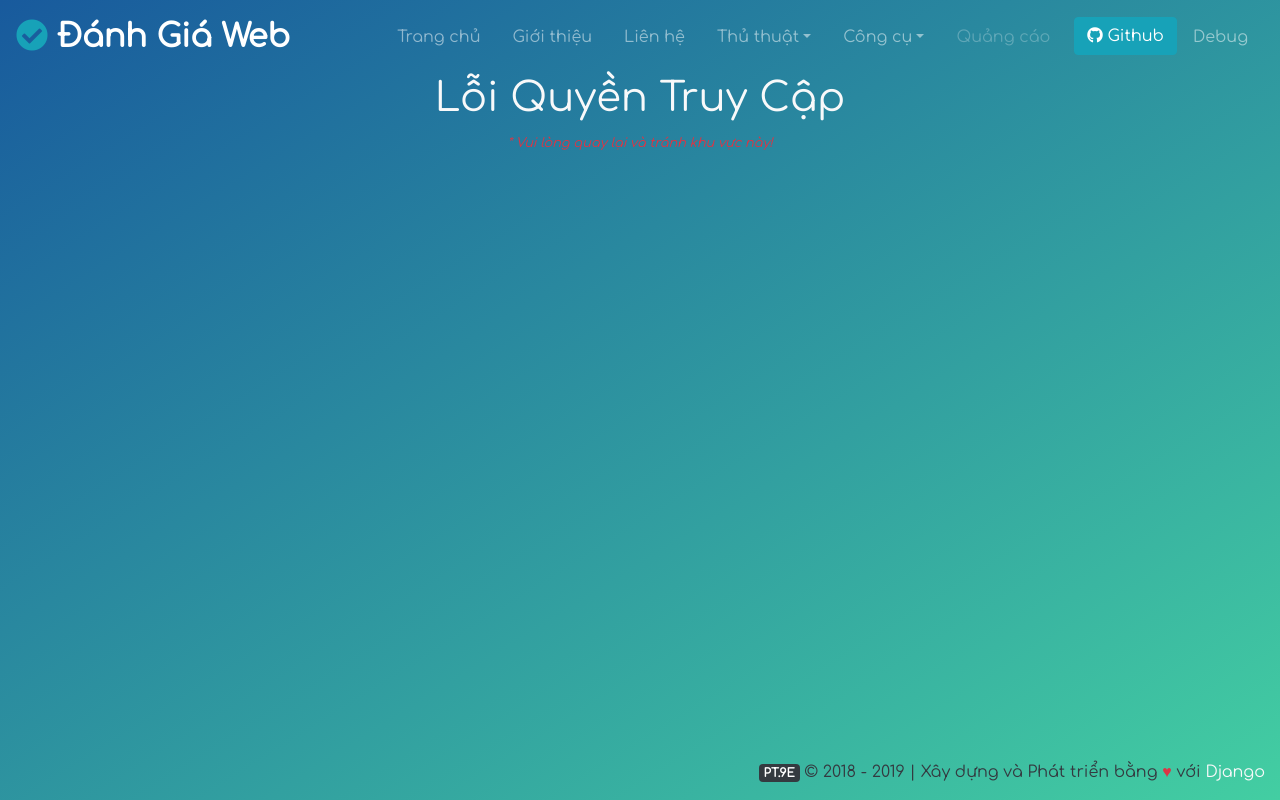
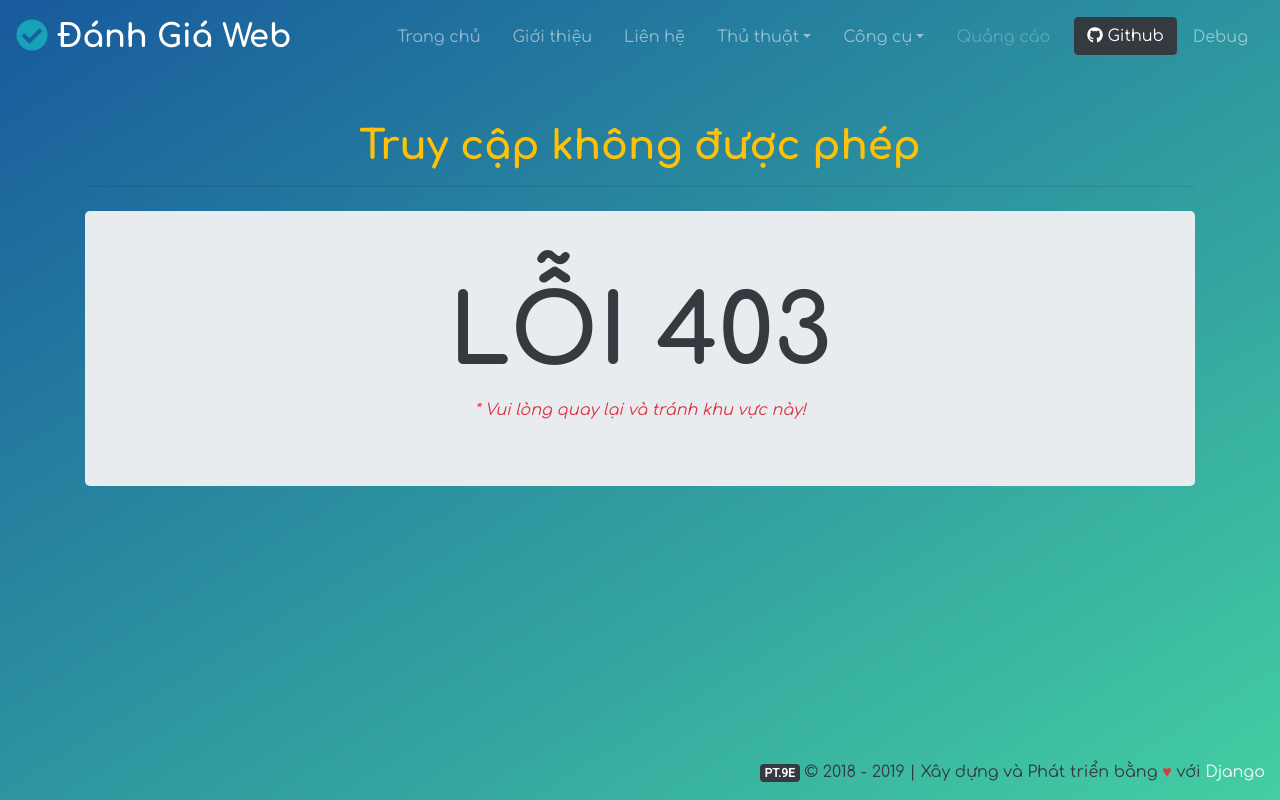
Before and after one commit to thinh9e/web-checker, a Django app: template templates/errview/403.html in a window 1280 px wide. Run offline with Django 3.2, Linux system fonts and the light colour scheme; the template is opened without the code that fills it, so the values that code supplies are empty; some libraries are stand-ins or nearby versions.

Commit message:
update theme

```diff
--- a/src/static/css/style.css
+++ b/src/static/css/style.css
@@ -1,4 +1,4 @@
-@import url('https://fonts.googleapis.com/css?family=Comfortaa|Roboto');
+@import url('https://fonts.googleapis.com/css?family=Comfortaa:400,700|Roboto');
 body {
     background: #185a9d linear-gradient(to bottom right, #185a9d, #43cea2) fixed;
     font-family: 'Comfortaa', sans-serif;
@@ -8,6 +8,12 @@ main {
 }
 table {
     min-width: 50rem;
+}
+.nav-item {
+    margin: 0 .5rem;
+}
+.navbar-brand {
+    font-size: 2rem;
 }
 #backTop {
     bottom: 3rem;
@@ -22,11 +28,8 @@ table {
 #backTop:hover {
     color: #111;
 }
-.nav-item {
-    margin: 0 .5rem;
-}
-.navbar-brand {
-    font-size: 2rem;
+#copyright {
+    font-family: 'Roboto';
 }
 #submit {
     border-radius: 0 50rem 50rem 0;
--- a/templates/base.html
+++ b/templates/base.html
@@ -45,7 +45,7 @@
                         </div>
                     </li>
                     <li class="nav-item"><a href="/" class="nav-link disabled">Quảng cáo</a></li>
-                    <li class="nav-item mr-0"><a href="https://github.com/pythinh/check-seo" class="btn btn-info" target="_blank"><i class="fab fa-github"></i> Github</a></li>
+                    <li class="nav-item mr-0"><a href="https://github.com/pythinh/check-seo" class="btn btn-dark" target="_blank"><i class="fab fa-github"></i> Github</a></li>
                     <li class="nav-item">
                         <a href='javascript:/* debug.css | MIT License | zaydek.github.com/debug.css */ if (!("is_debugging" in window)) { is_debugging = false; var debug_el = document.createElement("style"); debug_el.append(document.createTextNode(`*:not(path):not(g) { color: hsla(210, 100%, 100%, 0.9) !important; background: hsla(210, 100%,  50%, 0.5) !important; outline: solid 0.25rem hsla(210, 100%, 100%, 0.5) !important; box-shadow: none !important; filter: none !important; }`)); } function enable_debugger() { if (!is_debugging) { document.head.appendChild(debug_el); is_debugging = true; } } function disable_debugger() { if (is_debugging) { document.head.removeChild(debug_el); is_debugging = false; } } !is_debugging ? enable_debugger() : disable_debugger();' class="nav-link">Debug</a>
                     </li>
@@ -55,7 +55,7 @@
     </header>
     <!-- Main -->
     <main role="main" class="flex-shrink-0 text-light">
-        <div class="container-fluid h-100">{% block content %}{% endblock %}</div>
+        {% block content %}{% endblock %}
     </main>
     <!-- Footer -->
     <footer class="footer mt-auto py-3">
--- a/templates/checkweb/index.html
+++ b/templates/checkweb/index.html
@@ -1,11 +1,12 @@
 {% extends 'base.html' %}
 {% block script %}
-<script src="https://www.google.com/recaptcha/api.js"></script>
+<script src="https://www.google.com/recaptcha/api.js" async defer></script>
 <script>
 var sm=document.getElementById("submit");sm.onclick=validate;function validate(event){event.preventDefault();grecaptcha.execute()};function onSubmit(token){sm.onclick=null;sm.click()}
 </script>
 {% endblock %}
 {% block content %}
+<div class="container-fluid h-100">
     <div class="row h-100">
         <div class="col-12 my-auto">
             <section class="text-center">
@@ -26,4 +27,5 @@ var sm=document.getElementById("submit");sm.onclick=validate;function validate(e
             </section>
         </div>
     </div>
+</div>
 {% endblock %}
--- a/templates/errview/403.html
+++ b/templates/errview/403.html
@@ -1,9 +1,12 @@
 {% extends 'base.html' %}
-
 {% block title %}Lỗi 403{% endblock %}
 {% block content %}
-<div class="container-fluid text-center">
-    <h1>Lỗi Quyền Truy Cập</h1>
-    <small class="text-danger"><em>* Vui lòng quay lại và tránh khu vực này!</em></small>
+<div class="container text-center mt-5">
+    <h1 class="text-warning font-weight-bold">Truy cập không được phép</h1>
+    <hr>
+    <section class="jumbotron mt-4">
+        <h2 class="display-1 font-weight-bold text-dark">LỖI 403</h2>
+        <div class="font-italic text-danger">* Vui lòng quay lại và tránh khu vực này!</div>
+    </section>
 </div>
 {% endblock %}
```
Also changed, not shown: templates/checkweb/check.html (+13 -13 lines), templates/errview/400.html (+7 -4 lines), templates/errview/404.html (+7 -4 lines), templates/errview/500.html (+7 -4 lines). Lines whose indentation alone changed are shown as unchanged.
